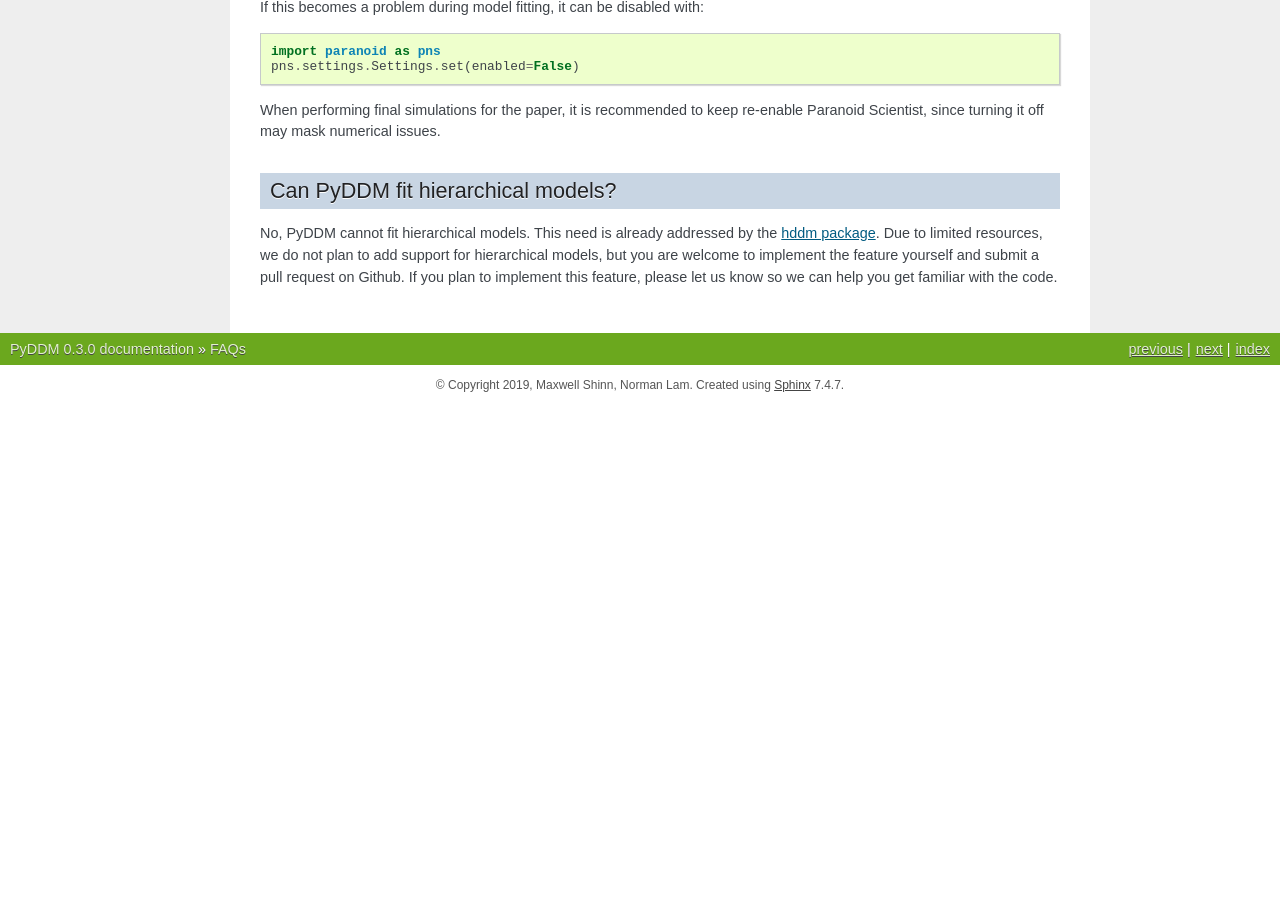
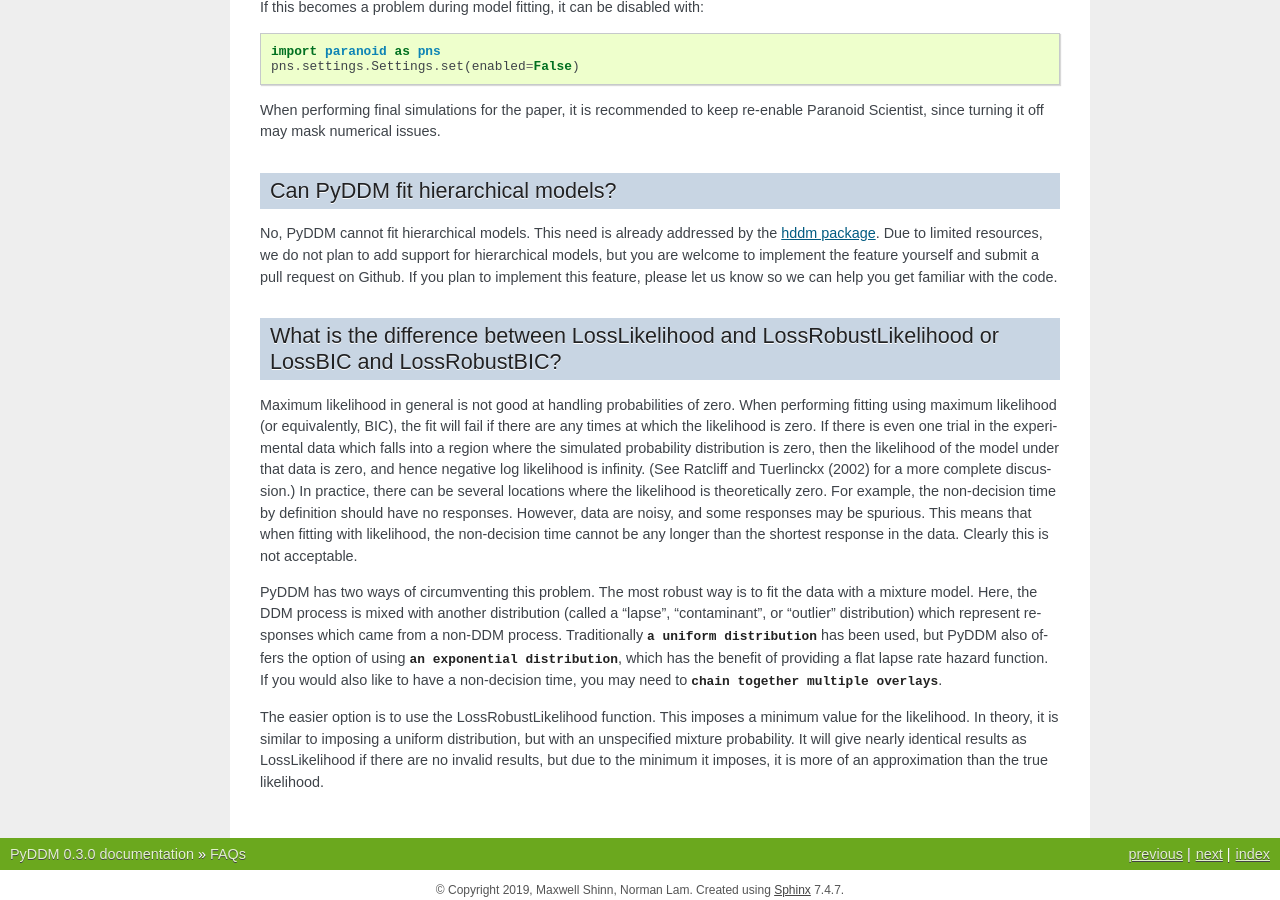
Before and after one commit to mwshinn/PyDDM, a Sphinx documentation site: the page built from doc/faqs.rst, in a window 1280 px wide and 900 px high, scrolled down 1880 px. Built offline with Sphinx 7.4.7, drawn with Linux system fonts in a browser that asks for light colours; formulas are drawn with MathJax 3; before the commit the page ends 2285 px from its top, so only the background shows below that; some of the changed text lies outside the part shown.

Commit message:
Robust likelihood

```diff
--- a/ddm/__init__.py
+++ b/ddm/__init__.py
@@ -4,7 +4,7 @@
 # This file is part of PyDDM, and is available under the MIT license.
 # Please see LICENSE.txt in the root directory for more information.
 
-__all__ = ["Sample", "Solution", "Model", "Fittable", "Fitted"]
+__all__ = ["Sample", "Solution", "Model", "Fittable", "Fitted", "FitResult"]
 
 # Check that Python3 is running
 import sys
@@ -12,7 +12,7 @@ if sys.version_info.major != 3:
     raise ImportError("PyDDM only supports Python 3")
 
 from .models import *
-from .model import Model, Fittable, Fitted
+from .model import Model, Fittable, Fitted, FitResult
 from .sample import Sample
 from .solution import Solution
 from .functions import *
--- a/doc/downloads/simple.py
+++ b/doc/downloads/simple.py
@@ -24,7 +24,7 @@ samp = sol.resample(1000)
 # Fit a model identical to the one described above on the newly
 # generated data so show that parameters can be recovered.
 from ddm import Fittable
-from ddm.models import LossBIC
+from ddm.models import LossRobustBIC
 from ddm.functions import fit_adjust_model
 model_fit = Model(name='Simple model (fitted)',
                   drift=DriftConstant(drift=Fittable(minval=0, maxval=4)),
@@ -34,8 +34,8 @@ model_fit = Model(name='Simple model (fitted)',
                   dx=.001, dt=.01, T_dur=2)
 
 fit_adjust_model(samp, model_fit,
-                 method="differential_evolution",
-                 lossfunction=LossBIC)
+                 fitting_method="differential_evolution",
+                 lossfunction=LossRobustBIC)
 
 display_model(model_fit)
 
--- a/doc/faqs.rst
+++ b/doc/faqs.rst
@@ -136,3 +136,40 @@ hierarchical models, but you are welcome to implement the feature
 yourself and submit a pull request on Github.  If you plan to
 implement this feature, please let us know so we can help you get
 familiar with the code.
+
+What is the difference between LossLikelihood and LossRobustLikelihood or LossBIC and LossRobustBIC?
+----------------------------------------------------------------------------------------------------
+
+Maximum likelihood in general is not good at handling probabilities of
+zero.  When performing fitting using maximum likelihood (or
+equivalently, BIC), the fit will fail if there are any times at which
+the likelihood is zero.  If there is even one trial in the
+experimental data which falls into a region where the simulated
+probability distribution is zero, then the likelihood of the model
+under that data is zero, and hence negative log likelihood is
+infinity.  (See Ratcliff and Tuerlinckx (2002) for a more complete
+discussion.)  In practice, there can be several locations where the
+likelihood is theoretically zero.  For example, the non-decision time
+by definition should have no responses.  However, data are noisy, and
+some responses may be spurious.  This means that when fitting with
+likelihood, the non-decision time cannot be any longer than the
+shortest response in the data.  Clearly this is not acceptable.
+
+PyDDM has two ways of circumventing this problem.  The most robust
+way is to fit the data with a mixture model.  Here, the DDM process is
+mixed with another distribution (called a "lapse", "contaminant", or
+"outlier" distribution) which represent responses which came from a
+non-DDM process.  Traditionally :class:`a uniform distribution
+<.OverlayUniformMixture>` has been used, but PyDDM also offers the
+option of using :class:`an exponential distribution
+<.OverlayPoissonMixture>`, which has the benefit of providing a flat
+lapse rate hazard function.  If you would also like to have a
+non-decision time, you may need to :class:`chain together multiple
+overlays <.OverlayChain>`.
+
+The easier option is to use the LossRobustLikelihood function.  This
+imposes a minimum value for the likelihood.  In theory, it is similar
+to imposing a uniform distribution, but with an unspecified mixture
+probability.  It will give nearly identical results as LossLikelihood
+if there are no invalid results, but due to the minimum it imposes,
+it is more of an approximation than the true likelihood.
```
Also changed, not shown: 2 other files.
